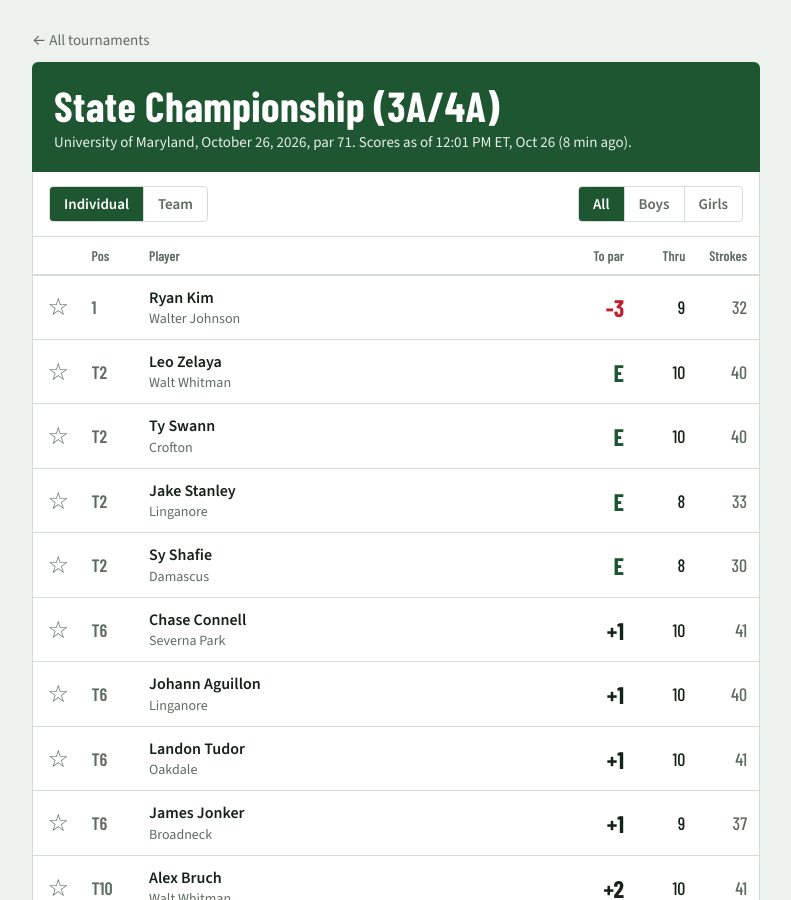
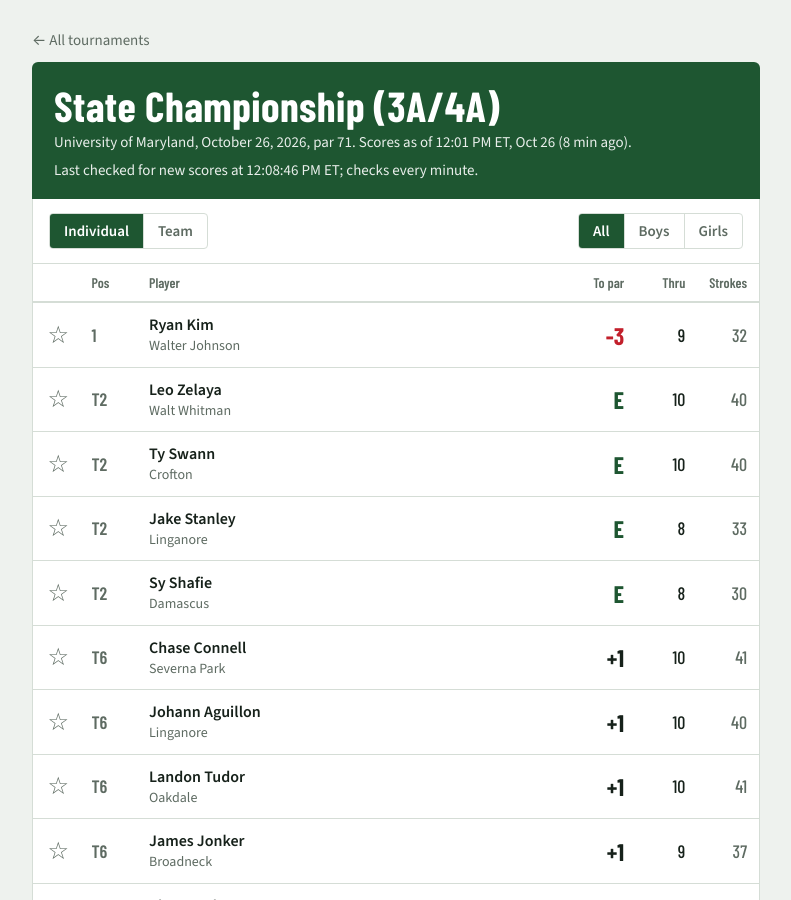
Before and after one commit to pjb3/aacps-golf, a Jekyll site: the page built from _events/2026-10-26-state-championships.md, in a window 1280 px wide and 900 px high. Shown: the whole window, without its empty margins (244-1035 px from the left). Built offline with Jekyll 4.4.1, drawn with Linux system fonts in a browser that asks for light colours; part of the change alters nothing that is shown.

Commit message:
Refresh live leaderboards in place once a minute
Live event pages fetch themselves in the background and swap in the new
board, keeping Individual/Team, the Boys/Girls filter and open
scorecards, and show when they last checked.

Co-Authored-By: Claude Opus 5.5 <noreply@anthropic.com>

```diff
--- a/_layouts/event.html
+++ b/_layouts/event.html
@@ -4,7 +4,7 @@ layout: default
 {%- assign b = page.board -%}
 {%- if b.cards %}{% assign cols = 5 %}{% else %}{% assign cols = 4 %}{% endif -%}
 <a class="back" href="{{ '/' | relative_url }}">← All tournaments</a>
-<header><h1>{{ page.title | escape }}</h1><p class="sub">{{ page.course | escape }}, {{ page.date | date: "%B %-d" }}{% if page.end_date %}–{{ page.end_date | date: "%-d" }}{% endif %}, {{ page.date | date: "%Y" }}{% if page.makeup_for %} (makeup of the {{ page.makeup_for | date: "%B %-d" }} match){% endif %}{% assign par = b.par | default: page.par %}{% if par and page.cancelled != true %}, par {{ par }}{% endif %}.{% if b %}{% if page.is_live and page.updated %} Scores as of <time class="updated" datetime="{{ page.updated }}">{{ page.updated | date: "%-I:%M %p ET, %b %-d" }}</time>.{% endif %}{% endif %}</p></header>
+<header><h1>{{ page.title | escape }}</h1><p class="sub">{{ page.course | escape }}, {{ page.date | date: "%B %-d" }}{% if page.end_date %}–{{ page.end_date | date: "%-d" }}{% endif %}, {{ page.date | date: "%Y" }}{% if page.makeup_for %} (makeup of the {{ page.makeup_for | date: "%B %-d" }} match){% endif %}{% assign par = b.par | default: page.par %}{% if par and page.cancelled != true %}, par {{ par }}{% endif %}.{% if b %}{% if page.is_live and page.updated %} Scores as of <time class="updated" datetime="{{ page.updated }}">{{ page.updated | date: "%-I:%M %p ET, %b %-d" }}</time>.{% endif %}{% endif %}</p>{% if page.is_live %}<p class="sub checked" aria-live="polite">Checking for new scores every minute.</p>{% endif %}</header>
 <div class="board">
 {%- unless b %}
 <p class="empty">{% if page.cancelled %}This match was cancelled.{% if page.made_up_on %} It was made up on {{ page.made_up_on | date: "%B %-d" }}.{% endif %}{% elsif page.results_url %}Results are posted on the <a href="{{ page.results_url }}">MPSSAA site</a>.{% else %}Scores will appear here once play begins.{% endif %}</p>
@@ -54,20 +54,29 @@ layout: default
 {%- endif %}
 {%- endunless %}
 </div>
-{%- if b %}
+{%- if b or page.is_live %}
 <script>
-const views=document.querySelectorAll('[data-view]'),gf=document.getElementById('gfilter');
-views.forEach(b=>b.onclick=()=>{views.forEach(x=>x.setAttribute('aria-pressed',x===b));
- document.getElementById('ind').hidden=b.dataset.view!=='ind';document.getElementById('team').hidden=b.dataset.view!=='team';
- if(gf)gf.style.visibility=b.dataset.view==='ind'?'visible':'hidden';});
+// Everything that wires up the board lives in setup(), so a live page can
+// swap in a fresh board (see refresh below) and keep the viewer's place:
+// Individual/Team, the Boys/Girls filter and open scorecards.
 const favoriteStorageKey='aacps-golf-favorites-v1';
 let favoriteKeys=new Set();
 try{const saved=JSON.parse(localStorage.getItem(favoriteStorageKey)||'[]');if(Array.isArray(saved))favoriteKeys=new Set(saved.filter(x=>typeof x==='string'));}catch{}
-const favoritesBody=document.getElementById('fbody'),individualBody=document.getElementById('ibody');
+let view='ind',selectedGender='all';
+function setup(open=new Set()){
+ const individualBody=document.getElementById('ibody');
+ if(!individualBody)return;
+ const views=document.querySelectorAll('[data-view]'),gf=document.getElementById('gfilter'),team=document.getElementById('team');
+ if(!team)view='ind';
+ const showView=()=>{views.forEach(x=>x.setAttribute('aria-pressed',x.dataset.view===view));
+  document.getElementById('ind').hidden=view!=='ind';if(team)team.hidden=view!=='team';
+  if(gf)gf.style.visibility=view==='ind'?'visible':'hidden';};
+ views.forEach(b=>b.onclick=()=>{view=b.dataset.view;showView();});
+ showView();
+ const favoritesBody=document.getElementById('fbody');
  const favoriteHeading=favoritesBody.querySelector('.favorites-heading');
  const playerRows=[...individualBody.querySelectorAll('tr[data-favorite-key]')].filter(r=>!r.classList.contains('cardrow'));
  const playerCards=new Map(playerRows.map(r=>[r,r.nextElementSibling?.classList.contains('cardrow')?r.nextElementSibling:null]));
-let selectedGender='all';
  function renderFavoriteRows(){
   let count=0;
   playerRows.forEach(r=>{
@@ -97,6 +106,7 @@ function applyGenderFilter(g){
   document.querySelector('.leaderboard-heading').hidden=visibleFavorites===0;
  }
  playerRows.forEach(r=>{
+  if(open.has(r.dataset.favoriteKey)&&playerCards.get(r))r.setAttribute('aria-expanded','true');
   const toggleCard=()=>{const c=playerCards.get(r);if(!c)return;const o=r.getAttribute('aria-expanded')!=='true';r.setAttribute('aria-expanded',String(o));c.hidden=!o||r.hidden;};
   if(r.classList.contains('pl')){r.onclick=toggleCard;r.onkeydown=e=>{if(e.target.closest('.fav-toggle'))return;if(e.key==='Enter'||e.key===' '){e.preventDefault();toggleCard();}};}
   const button=r.querySelector('.fav-toggle');
@@ -104,14 +114,43 @@ playerRows.forEach(r=>{
    try{localStorage.setItem(favoriteStorageKey,JSON.stringify([...favoriteKeys]));}catch{}
    renderFavoriteRows();};
  });
+ const gs=document.querySelectorAll('#gfilter button');
+ gs.forEach(b=>{b.setAttribute('aria-pressed',b.dataset.g===selectedGender);b.onclick=()=>{gs.forEach(x=>x.setAttribute('aria-pressed',x===b));applyGenderFilter(b.dataset.g);};});
  renderFavoriteRows();
-const gs=document.querySelectorAll('#gfilter button');
-gs.forEach(b=>b.onclick=()=>{gs.forEach(x=>x.setAttribute('aria-pressed',x===b));applyGenderFilter(b.dataset.g);});
+}
+setup();
 {%- if page.is_live %}
-// Live events: add "(N min ago)" after the timestamp.
-const u=document.querySelector('time.updated');
-if(u){const s=document.createElement('span');u.after(s);const tick=()=>{const m=Math.round((Date.now()-new Date(u.dateTime))/60000);
- s.textContent=m<1?' (just now)':m<120?` (${m} min ago)`:'';};tick();setInterval(tick,30000);}
+// Live events: add "(N min ago)" after the timestamp, and once a minute fetch
+// this page again and swap in its header line and board if they changed.
+const checked=document.querySelector('.checked');
+let lastBoard=document.querySelector('.board').outerHTML,lastSub=document.querySelector('header .sub').innerHTML;
+const tick=()=>{const u=document.querySelector('time.updated');if(!u)return;
+ let s=u.nextElementSibling;if(!s||!s.classList.contains('ago')){s=document.createElement('span');s.className='ago';u.after(s);}
+ const m=Math.round((Date.now()-new Date(u.dateTime))/60000);s.textContent=m<1?' (just now)':m<120?` (${m} min ago)`:'';};
+const clock=d=>d.toLocaleTimeString('en-US',{hour:'numeric',minute:'2-digit',second:'2-digit',timeZone:'America/New_York'});
+async function refresh(){
+ try{
+  const res=await fetch(`${location.pathname}?t=${Date.now()}`,{cache:'no-store'});
+  if(!res.ok)throw new Error(res.status);
+  const doc=new DOMParser().parseFromString(await res.text(),'text/html');
+  const board=doc.querySelector('.board'),sub=doc.querySelector('header .sub');
+  if(sub&&sub.innerHTML!==lastSub){lastSub=sub.innerHTML;document.querySelector('header .sub').innerHTML=sub.innerHTML;}
+  if(board&&board.outerHTML!==lastBoard){
+   lastBoard=board.outerHTML;
+   const open=new Set([...document.querySelectorAll('tr.pl[aria-expanded="true"]')].map(r=>r.dataset.favoriteKey));
+   document.querySelector('.board').replaceWith(board);
+   setup(open);
+  }
+  checked.textContent=`Last checked for new scores at ${clock(new Date())} ET; checks every minute.`;
+ }catch{
+  checked.textContent=`Couldn't check for new scores at ${clock(new Date())} ET; trying again in a minute.`;
+ }
+ tick();
+}
+tick();setInterval(tick,30000);
+checked.textContent=`Last checked for new scores at ${clock(new Date())} ET; checks every minute.`;
+setInterval(refresh,60000);
+document.addEventListener('visibilitychange',()=>{if(!document.hidden)refresh();});
 {%- endif %}
 </script>
 {%- endif %}
```
Lines whose indentation alone changed are shown as unchanged.
